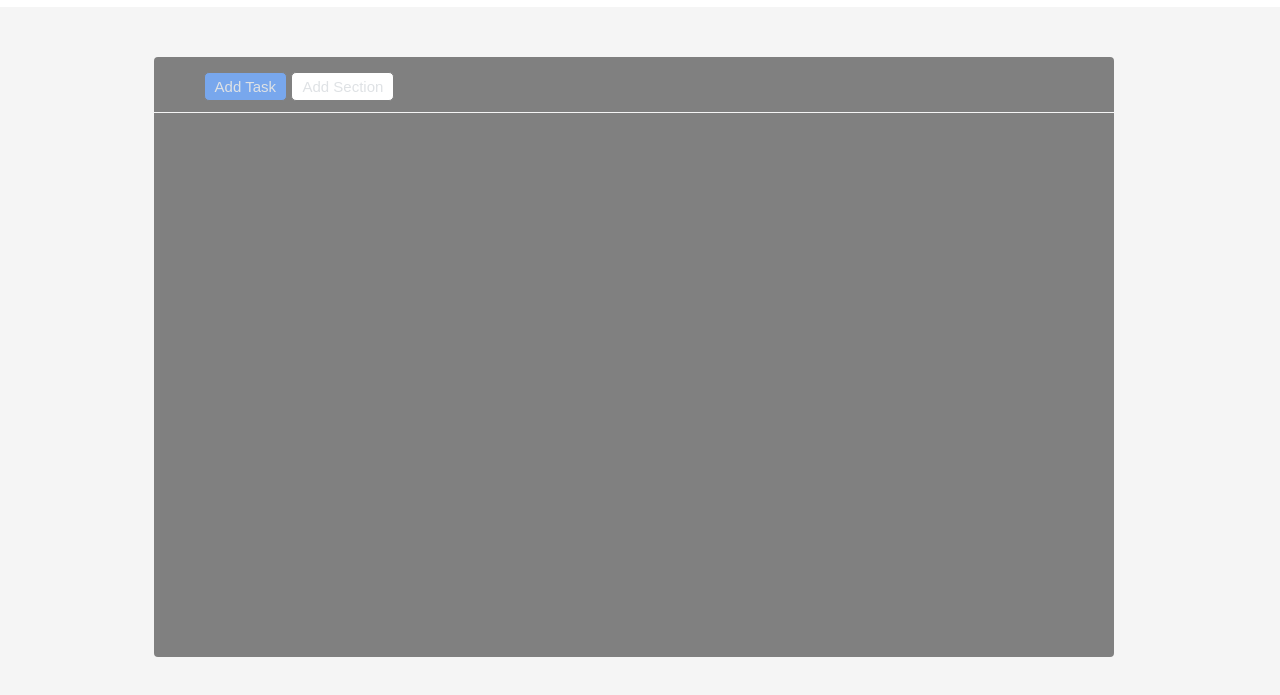
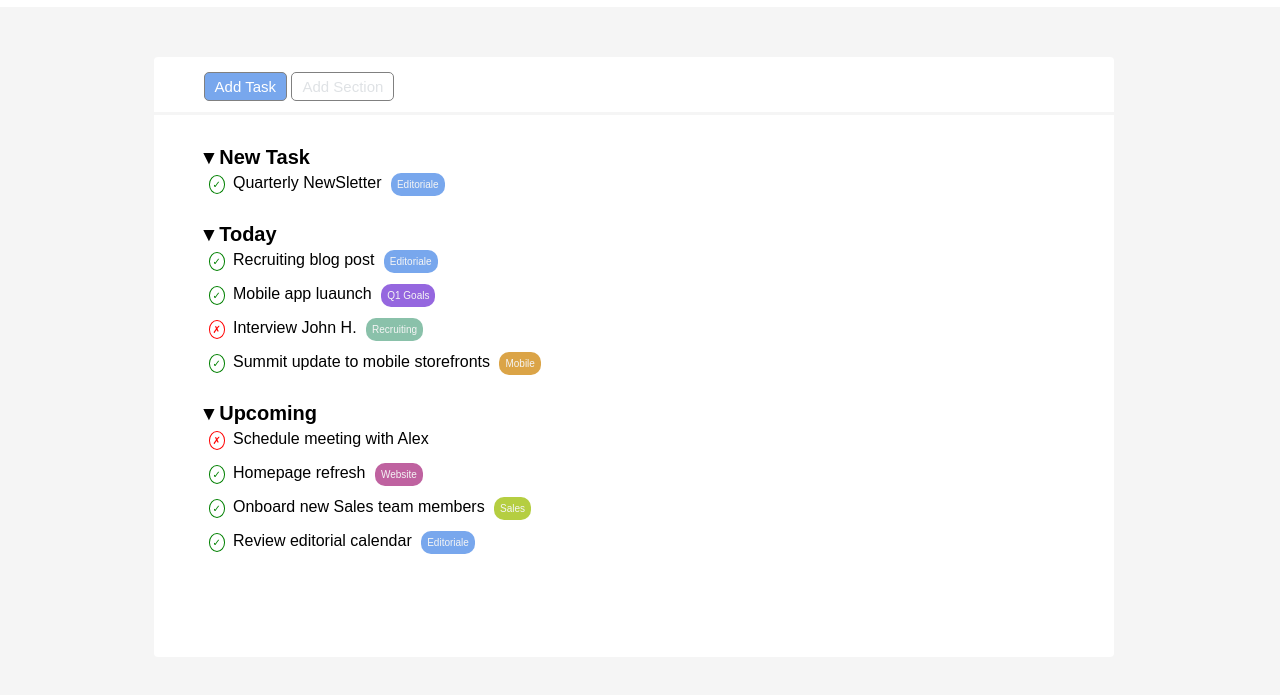
Before and after one commit to MattiaMorriale/html-css-toboolist, a plain HTML site: page index.html in a window 1280 px wide. Shown: the part 63-758 px from the top of the page. Drawn offline with Linux system fonts and the light colour scheme.

Commit message:
aggiunta di tutti i contenuti nella pagina

```diff
--- a/css/style.css
+++ b/css/style.css
@@ -44,7 +44,7 @@ body{
     margin-right: 12%;
     margin-top: 50px;
     margin-bottom: 30px;
-    background-color:grey;
+    background-color:white;
     border-radius: 4px;
 
 }
@@ -55,7 +55,7 @@ body{
     padding-left: 50px;
     padding-bottom: 5px;
     height: 50px;
-    border-bottom: 1px whitesmoke solid;
+    border-bottom: 3px whitesmoke solid;
 
 }
 
@@ -74,6 +74,7 @@ input{
 .color-clicked{
 
     background-color: #78a7ed;
+    color: white;
 
 }
 
@@ -82,3 +83,98 @@ input{
     background-color: white;
 
 }
+
+.contenuto{
+
+    padding-left: 50px;
+    padding-bottom: 5px;
+    height: 50px;
+
+}
+
+h2{
+
+    margin-bottom: 0px;
+    margin-top: 30px;
+    font-size: 20px;
+
+}
+
+p{
+
+    margin-top: 5px;
+
+}
+
+.simbol{
+
+    margin-right: 8px;
+    margin-left: 5px;
+    padding: 3px;
+    font-size: x-small;
+
+
+}
+
+.check{
+
+    border: green 1px solid;
+    border-radius: 50%;
+    color: green;
+
+}
+
+.cross{
+
+    border: red 1px solid;
+    border-radius: 50%;
+    color: red;
+
+}
+
+.etichetta{
+
+    padding: 6px;
+    border-radius: 10px;
+    margin-left: 5px;
+    font-size: x-small;
+    color: whitesmoke;
+
+
+}
+
+.editorial{
+
+    background-color: #78a7ed;
+
+}
+
+.q1-goals{
+
+    background-color:#9567df;
+
+}
+
+.recruiting{
+
+    background-color:#8ac1aa ;
+
+}
+
+.mobile{
+
+    background-color: #dba447;
+
+}
+
+.website{
+
+    background-color:#bf62a0 ;
+
+}
+
+.sales{
+
+    background-color: #b5ce41;
+
+}
--- a/index.html
+++ b/index.html
@@ -27,6 +27,25 @@
                 <input class="color-uncliched"type="button" value="Add Section">
             </div>
 
+            <!-- aggiunta dei dati -->
+            <div class="contenuto">
+                <h2 class="sott-titolo">&blacktriangledown; New Task</h2>
+                <p><span class="simbol check">&checkmark;</span>Quarterly NewSletter <span class="etichetta editorial">Editoriale</span></p>
+
+                <h2 class="sott-titolo">&blacktriangledown; Today</h2>
+                <p><span class="simbol check">&checkmark;</span>Recruiting blog post <span class="etichetta editorial">Editoriale</span></p>
+                <p><span class="simbol check">&checkmark;</span>Mobile app luaunch <span class="etichetta q1-goals">Q1 Goals</span></p>
+                <p><span class="simbol cross">&cross;</span>Interview John H. <span class="etichetta recruiting">Recruiting</span></p>
+                <p><span class="simbol check">&checkmark;</span>Summit update to mobile storefronts <span class="etichetta mobile">Mobile</span></p>
+
+                <h2 class="sott-titolo">&blacktriangledown; Upcoming</h2>
+                <p><span class="simbol cross">&cross;</span>Schedule meeting with Alex
+                <p><span class="simbol check">&checkmark;</span>Homepage refresh <span class="etichetta website">Website</span></p>
+                <p><span class="simbol check">&checkmark;</span>Onboard new Sales team members <span class="etichetta sales">Sales</span></p>
+                <p><span class="simbol check">&checkmark;</span>Review editorial calendar <span class="etichetta editorial">Editoriale</span></p>
+
+            </div>
+
         </div>
     </main>
 </body>
```
